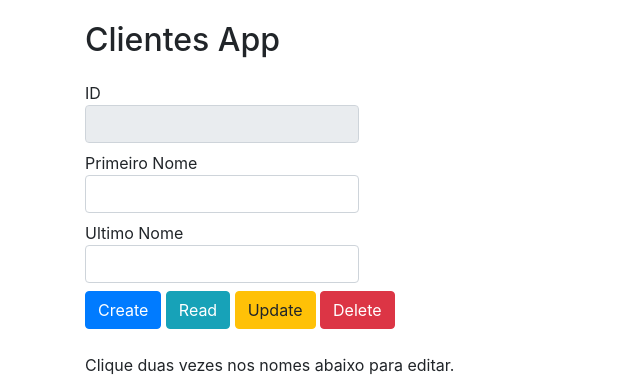
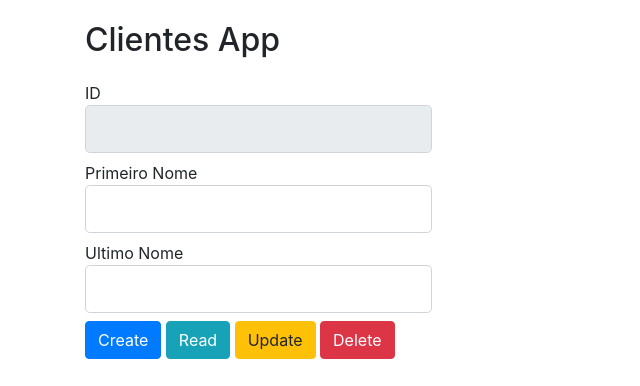
Before and after one commit to tonanuvem/clientes-microservice, a Python web app: template templates/clientes.html in a window 1280 px wide. Shown: the top 386 px of the page, without its empty margins (0-640 px from the left). Run offline with Jinja, Linux system fonts and the light colour scheme; the template is opened without the code that fills it, so the values that code supplies are empty; some libraries are stand-ins or nearby versions.

Commit message:
Update clientes.html

```diff
--- a/templates/clientes.html
+++ b/templates/clientes.html
@@ -15,11 +15,11 @@
     <div class="container">
       <h1>Clientes App</h1>
       <div class="section editor">
-        <label for="id">ID <input id="id" class="form-control input-font-size-sm"
+        <label for="id">ID <input id="id" class="form-control form-control-lg"
             type="text" disabled> </label> <br>
-        <label for="fname">Primeiro Nome <input id="fname" class="form-control"
+        <label for="fname">Primeiro Nome <input id="fname" class="form-control form-control-lg"
             type="text"> </label> <br>
-        <label for="lname">Ultimo Nome <input id="lname" type="text" class="form-control"> </label>
+        <label for="lname">Ultimo Nome <input id="lname" type="text" class="form-control form-control-lg"> </label>
         <br>
         <button id="create" class="btn btn-primary">Create</button> <button id="reset" class="btn btn-info">Read</button>  <button id="update" class="btn btn-warning">Update</button>
         <button id="delete" class="btn btn-danger">Delete</button> </div>
```
